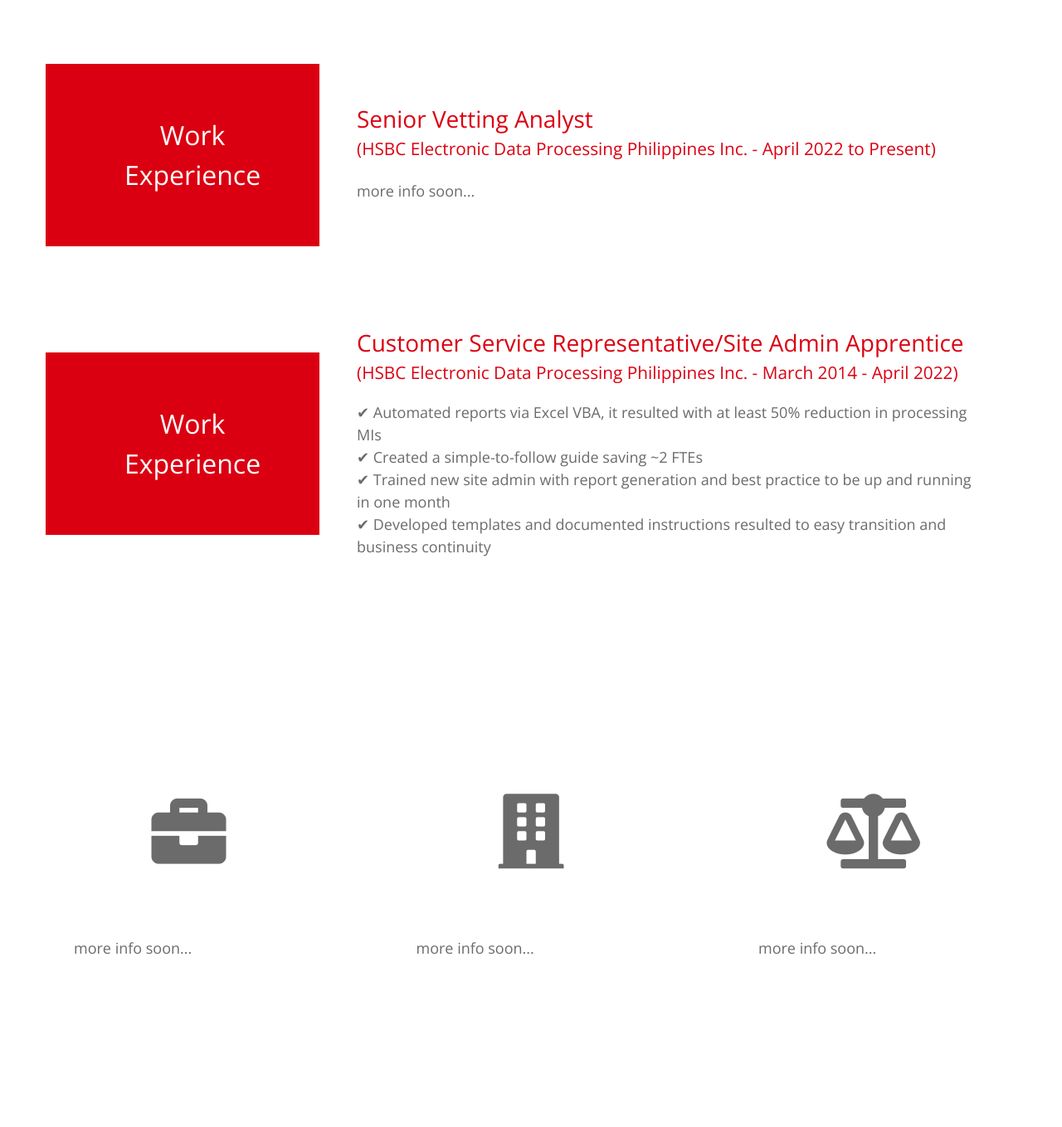
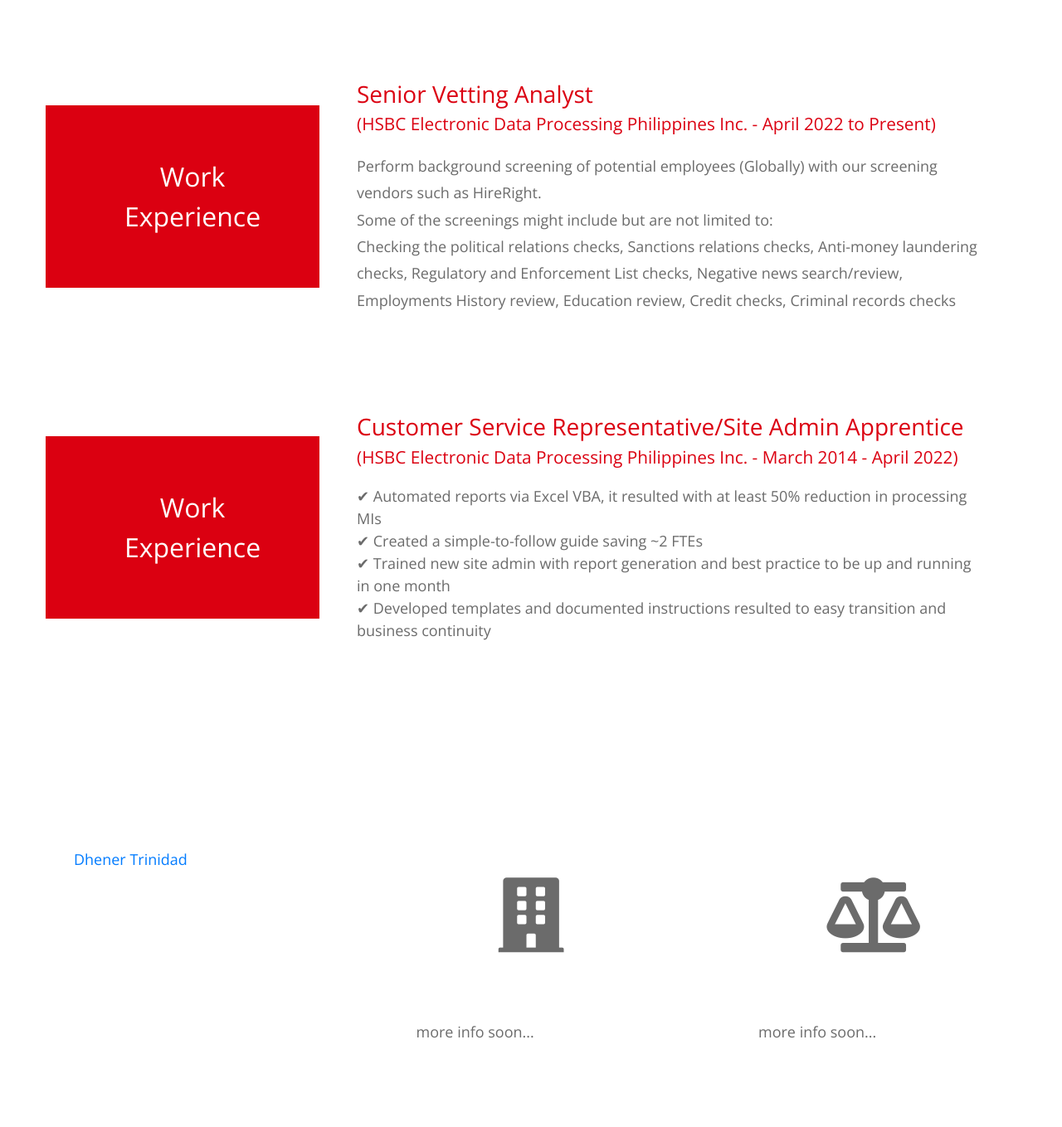
Before and after one commit to decreo17/myprofile, a plain HTML site: page index.html in a window 1280 px wide. Shown: the part 2077-3436 px from the top of the page at 83% size. Drawn offline with nearby package versions, Linux system fonts and the light colour scheme.

Commit message:
add linkedin badge, add details for work experience - vetting

```diff
--- a/index.html
+++ b/index.html
@@ -16,6 +16,7 @@
       padding: 0;
     }
     </style>
+    <script src="https://platform.linkedin.com/badges/js/profile.js" async defer type="text/javascript"></script>
 
 <!--
 Mini Profile Template
@@ -139,7 +140,14 @@
                   </span>
                 </h3>
                 <p class="mb-0">
-                  more info soon...
+                  Perform background screening of potential employees (Globally) with our screening vendors such as HireRight.<br>
+                  Some of the screenings might include but are not limited to:<br>
+                  Checking the political relations checks, Sanctions relations checks, Anti-money laundering checks, Regulatory and Enforcement List checks,
+                  Negative news search/review,
+                  Employments History review,
+                  Education review,
+                  Credit checks,
+                  Criminal records checks
                 </p>
               </div>
             </div>
@@ -176,10 +184,7 @@
           <div class="col-12">
             <div class="tm-contact-items-container">
               <div class="tm-contact-item">
-                <i class="fas fa-5x fa-briefcase tm-contact-item-icon"></i>
-                <p class="mb-0">
-                  more info soon...
-                </p>
+                <div class="badge-base LI-profile-badge" data-locale="en_US" data-size="medium" data-theme="light" data-type="HORIZONTAL" data-vanity="dhener-trinidad" data-version="v1"><a class="badge-base__link LI-simple-link" href="https://ph.linkedin.com/in/dhener-trinidad?trk=profile-badge">Dhener Trinidad</a></div>
               </div>
               <div class="tm-contact-item">
                 <i class="fas fa-5x fa-building tm-contact-item-icon"></i>
```
